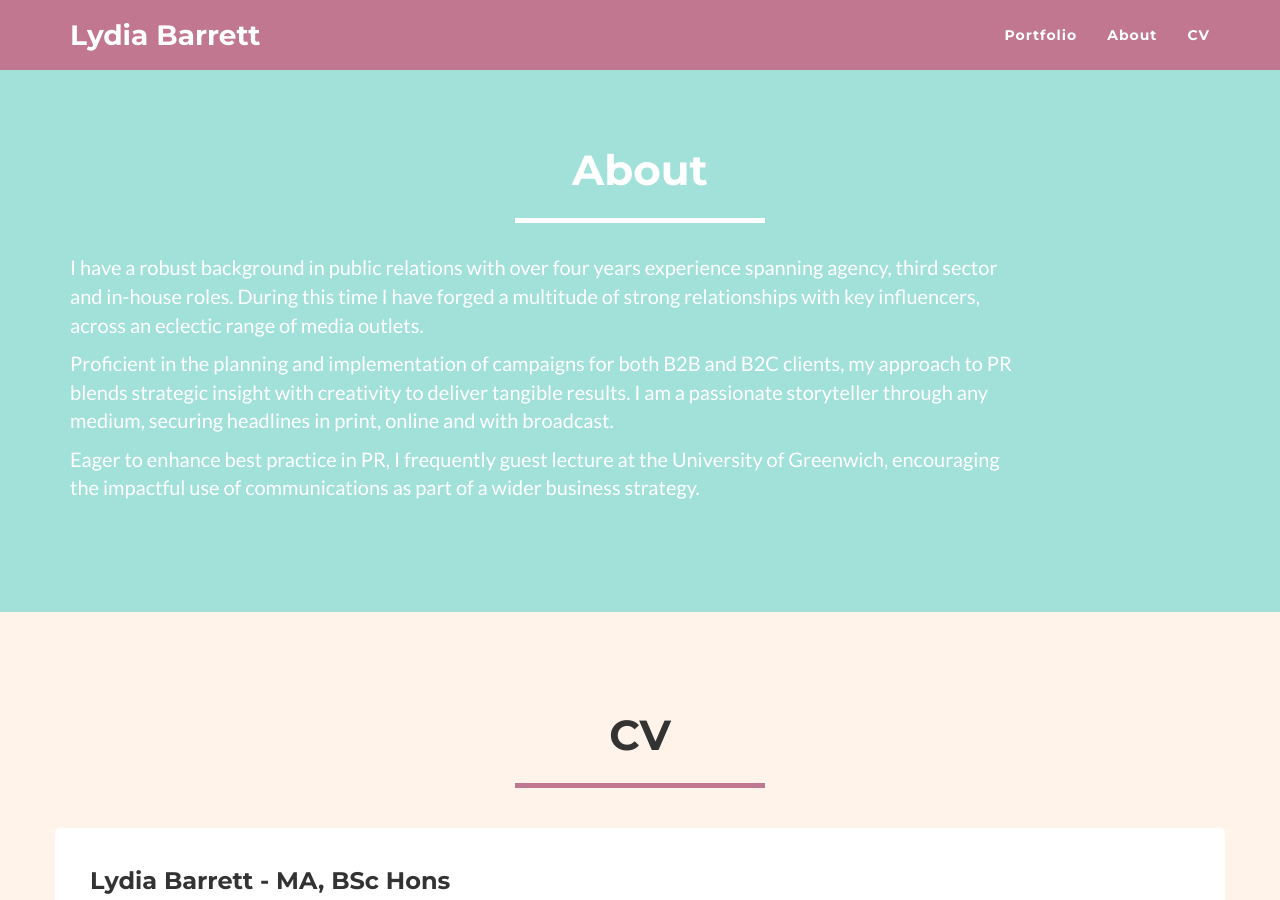
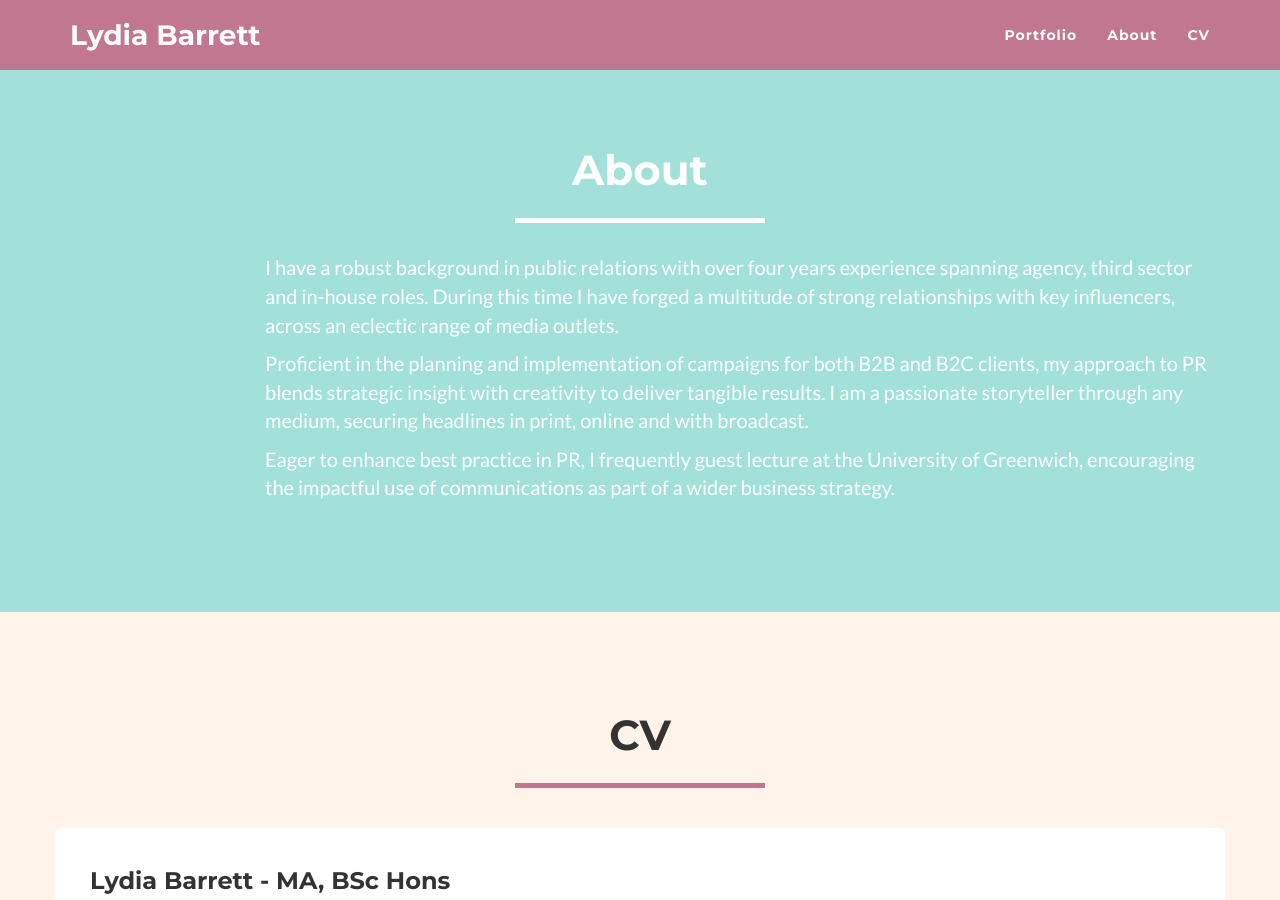
Before and after one commit to lalalovescode/lalalovescode.github.io, a Jekyll site: the page built from index.html, in a window 1280 px wide and 900 px high, scrolled down 1534 px. Built offline with Jekyll 4.4.1, drawn with Linux system fonts in a browser that asks for light colours; nearby versions of some CDN libraries.

Commit message:
about me

```diff
--- a/_includes/about.html
+++ b/_includes/about.html
@@ -8,13 +8,13 @@
             </div>
         </div>
         <div class="row">
-            <div class="col-xs-10 col-offset-xs-2">
+            <div class="col-xs-10 col-xs-offset-2">
                 <p>I have a robust background in public relations with over four years experience spanning agency, third sector and in-house roles. During this time I have forged a multitude of strong relationships with key influencers, across an eclectic range of media outlets.</p>
             </div>
-            <div class="col-xs-10 col-offset-xs-2">
+            <div class="col-xs-10 col-xs-offset-2">
                 <p>Proficient in the planning and implementation of campaigns for both B2B and B2C clients, my approach to PR blends strategic insight with creativity to deliver tangible results. I am a passionate storyteller through any medium, securing headlines in print, online and with broadcast.</p>
             </div>
-            <div class="col-xs-10 col-offset-xs-2">
+            <div class="col-xs-10 col-xs-offset-2">
               <p> Eager to enhance best practice in PR, I frequently guest lecture at the University of Greenwich, encouraging the impactful use of communications as part of a wider business strategy.</p>
             </div>
         </div>
```
